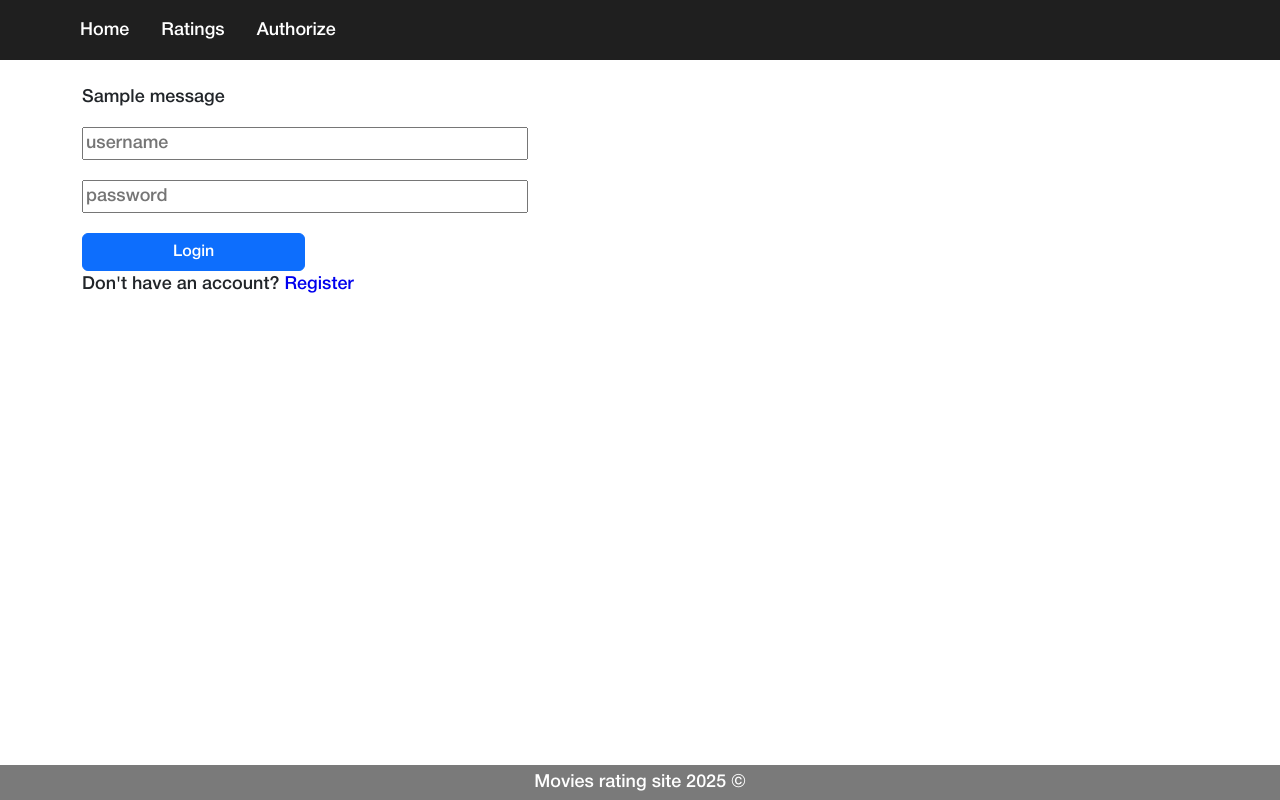
After one commit to xanaxhol1c/movies-rating-site, a Django app: page /login/ in a window 1280 px wide. The commit adds this page. Run offline with Django 5.2, Linux system fonts and the light colour scheme; tables that the repository leaves empty hold one stand-in row (values such as "Sample post"); one stand-in notice (Sample message) is shown; some libraries are stand-ins or nearby versions.

Commit message:
added login view and page

```diff
--- a/movies_rating_site/authorization/urls.py
+++ b/movies_rating_site/authorization/urls.py
@@ -5,4 +5,5 @@ app_name='authorization'
 
 urlpatterns = [
     path('register/', views.register, name='register'),
+    path('login/', views.login_view, name='login'),
 ]
--- a/movies_rating_site/authorization/views.py
+++ b/movies_rating_site/authorization/views.py
@@ -1,5 +1,8 @@
 from django.shortcuts import render, redirect
+from django.contrib.auth import authenticate, login
+from django.contrib import messages
 from .forms import UserRegistrationForm
+from .models import CustomUser
 
 # Create your views here.
 def register(request):
@@ -8,8 +11,22 @@ def register(request):
 
         if form.is_valid():
             form.save()
-            return redirect('main:index')
+            return redirect('authorization:login')
 
     else:
         form = UserRegistrationForm()
-    return render(request, 'auth/register.html', {'form' : form})
+    return render(request, 'authorization/register.html', {'form' : form})
+
+def login_view(request):
+    if request.method == 'POST':
+        username = request.POST.get('username')
+        password = request.POST.get('password')
+        user = authenticate(request, username=username, password=password)
+
+        if user:
+            print("Auth passed:", user)
+            login(request, user)
+            return redirect('main:index')
+        messages.error(request, "User not found")
+
+    return render(request, 'authorization/login.html')
--- /dev/null
+++ b/movies_rating_site/templates/authorization/login.html
@@ -0,0 +1,21 @@
+{% extends "layout.html" %}
+{% load static %}
+
+{% block title %}Login{% endblock title %}
+
+{% block content %}
+    <div class="d-flex flex-column">
+        {% if messages %}
+            {% for message in messages%}
+                <p style="alert-danger">{{message}}</p>
+            {% endfor%}
+        {% endif %}
+        <form method='post' class="d-flex flex-column" style="gap: 20px;">
+            {% csrf_token %}
+            <input class="form-input-field" name="username" placeholder="username"/>
+            <input class="form-input-field" name="password" type="password" placeholder="password"/>
+            <button class="btn btn-primary submit-from-btn" type="submit">Login</button>
+        </form>
+        <p>Don't have an account? <a href="/register/" style="color: #0000EE;">Register</a></p>
+    </div>
+{% endblock content %}
--- a/movies_rating_site/templates/layout.html
+++ b/movies_rating_site/templates/layout.html
@@ -19,7 +19,7 @@
                 <ul class="header-list d-flex flex-row">
                     <li><a href='/' class="nav-a m-3">Home</a></li>
                     <li><a href='/chart/' class="nav-a m-3">Ratings</a></li>
-                    <li><a href='/' class="nav-a m-3">Authorize</a></li>
+                    <li><a href='/login/' class="nav-a m-3">Authorize</a></li>
                 </ul>
             </div>
         </header>
```
Also changed, not shown: movies_rating_site/authorization/forms.py (+8 -3 lines), movies_rating_site/db.sqlite3, movies_rating_site/templates/authorization/register.html (renamed from movies_rating_site/templates/auth/register.html).
